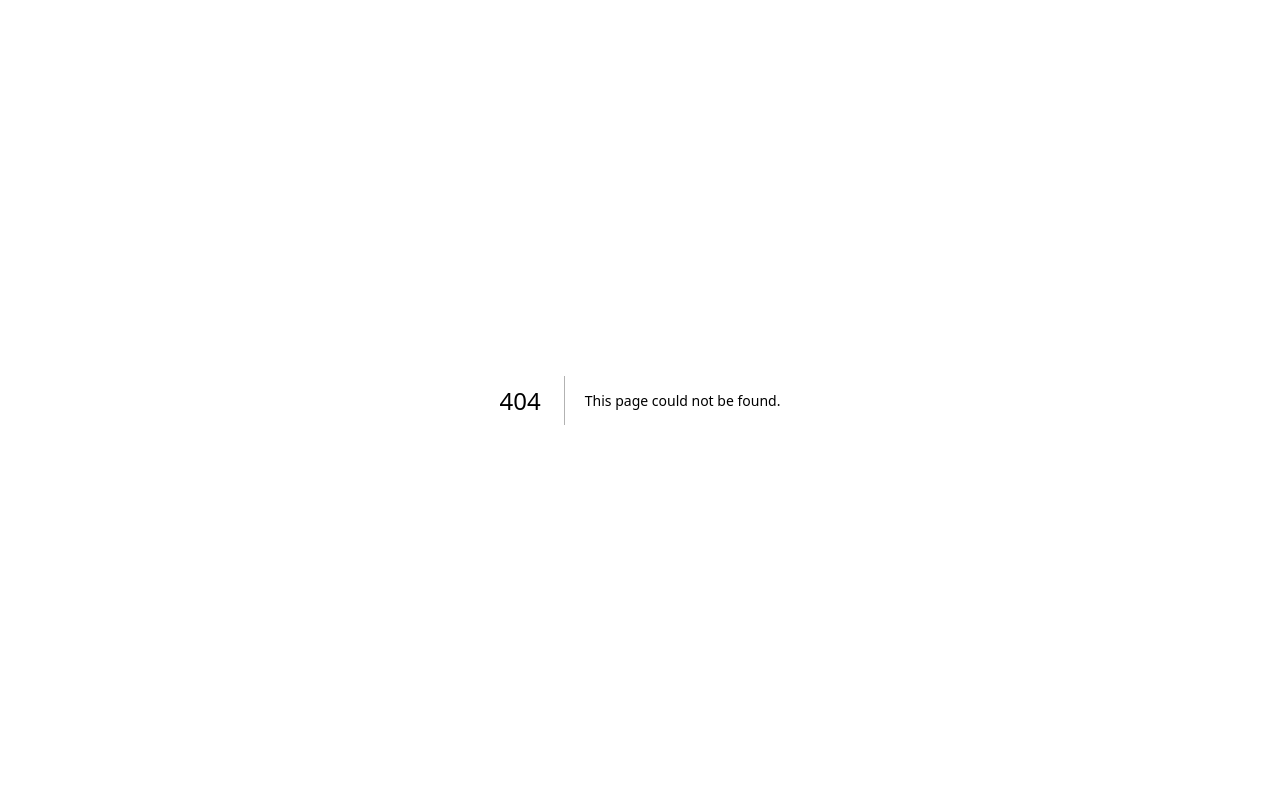
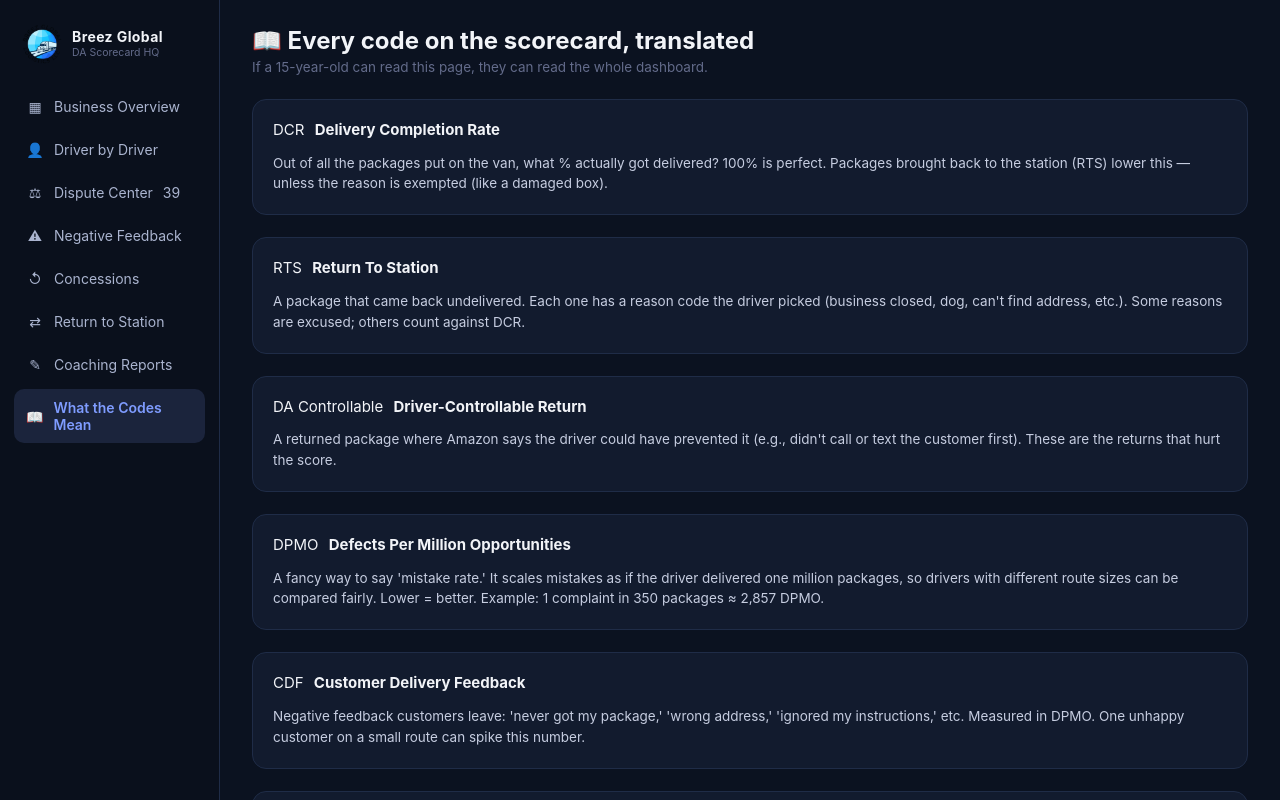
Before and after one commit to breez-ai-global/DAScoreCardHQ, a Next.js app: page /codes in a window 1280 px wide. Before the commit this address had no page. Shown: the top 800 px of the page. Built offline with nearby package versions, Linux system fonts and the light colour scheme.

Commit message:
v2: business overview page, dispute center + codes pages

```diff
--- /dev/null
+++ b/app/codes/page.js
@@ -0,0 +1,44 @@
+import Shell from "../../components/Shell";
+
+export const dynamic = "force-static";
+
+const CODES = [
+  ["DCR", "Delivery Completion Rate", "Out of all the packages put on the van, what % actually got delivered? 100% is perfect. Packages brought back to the station (RTS) lower this — unless the reason is exempted (like a damaged box)."],
+  ["RTS", "Return To Station", "A package that came back undelivered. Each one has a reason code the driver picked (business closed, dog, can't find address, etc.). Some reasons are excused; others count against DCR."],
+  ["DA Controllable", "Driver-Controllable Return", "A returned package where Amazon says the driver could have prevented it (e.g., didn't call or text the customer first). These are the returns that hurt the score."],
+  ["DPMO", "Defects Per Million Opportunities", "A fancy way to say 'mistake rate.' It scales mistakes as if the driver delivered one million packages, so drivers with different route sizes can be compared fairly. Lower = better. Example: 1 complaint in 350 packages ≈ 2,857 DPMO."],
+  ["CDF", "Customer Delivery Feedback", "Negative feedback customers leave: 'never got my package,' 'wrong address,' 'ignored my instructions,' etc. Measured in DPMO. One unhappy customer on a small route can spike this number."],
+  ["CED", "Customer Escalation Defect", "The serious stuff — complaints bad enough that they got escalated (rudeness, mishandling, big problems). Zero is the goal, and zero is normal."],
+  ["POD", "Photo On Delivery", "When dropping a package, the driver takes a photo. POD measures what % of those photos passed Amazon's quality check (package visible, at the door, not blurry, no finger over the lens)."],
+  ["SWC-POD", "Success With Compliance — Photo", "Same idea as POD, written as a decimal (1.00 = 100% of photos passed)."],
+  ["DSB", "Delivery Success Behaviors", "Risky scan habits caught by the app: delivering more than 50 meters from the correct spot, using the wrong scan type, marking 'handed to customer' when nobody was there, etc. Measured in DPMO. Zero is the goal."],
+  ["DNR", "Delivered Not Received", "A package marked 'delivered' that the customer says never showed up. Often theft or a bad drop spot — frequently disputable when the photo proves correct delivery."],
+  ["PSB", "Pickup Success Behaviors", "Same idea as DSB but for pickups instead of deliveries. Most routes have none."],
+  ["FICO", "Safe-Driving Score", "A driving score (from camera/telematics data) like a credit score for driving: 800+ is great. Blank means not enough trips were recorded for a score this week."],
+  ["Speeding / Seatbelt / Distractions / Sign / Following Distance", "On-Road Safety Events", "Counted per trip by the in-van camera system: going over the limit, belt off while moving, phone/eyes-off-road, rolling stop signs, tailgating. Any number above 0.0 needs an immediate conversation."],
+  ["Overall Standing", "Weekly Tier", "Each driver's weekly grade: Platinum (top), Gold, Silver, Bronze (bottom). It comes from the Overall Score, which blends safety + quality + customer feedback with different weights."],
+  ["Overall Score", "Weekly Score out of 100", "The single blended number behind the tier. Roughly: 85+ = Platinum territory, 70–85 = Gold, below that = problem area."],
+  ["Exemption", "Excused Return", "When a return reason is accepted (damaged box, customer rescheduled, business-hours issue), the return is 'exempted' and doesn't count against DCR. 'No Exemption Applied' = it IS counting against you — that's the first place to look for disputes."],
+  ["OTP", "One-Time Password", "Some deliveries require a code from the customer. 'OTP Not Available' means the customer couldn't provide it — an excused return."],
+  ["Tracking ID (TBA…)", "Package ID", "The unique number for one specific package. Use it when filing a dispute so Amazon knows exactly which delivery you mean."],
+  ["Transporter ID", "Driver ID", "Amazon's internal ID for each driver (starts with 'A…'). Names can repeat; IDs never do."],
+];
+
+export default function CodesPage() {
+  return (
+    <Shell>
+      <h1 className="page-title">📖 Every code on the scorecard, translated</h1>
+      <p className="page-sub">If a 15-year-old can read this page, they can read the whole dashboard.</p>
+      <div className="codes-grid">
+        {CODES.map(([code, name, desc]) => (
+          <div className="panel code-card" key={code}>
+            <div>
+              <span className="flag-chip">{code}</span> <b style={{ marginLeft: 6 }}>{name}</b>
+            </div>
+            <p style={{ lineHeight: 1.55, fontSize: 13.5, color: "#c6cde0", marginBottom: 0 }}>{desc}</p>
+          </div>
+        ))}
+      </div>
+    </Shell>
+  );
+}
```
Also changed, not shown: app/disputes/page.js (added, +17 -0 lines).
